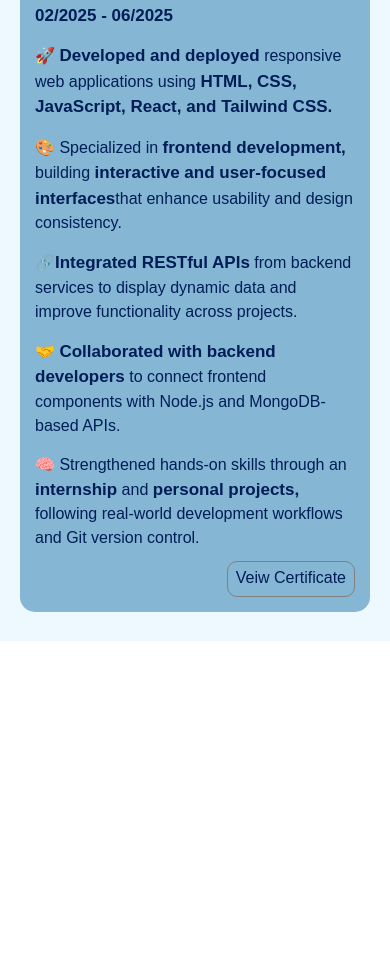
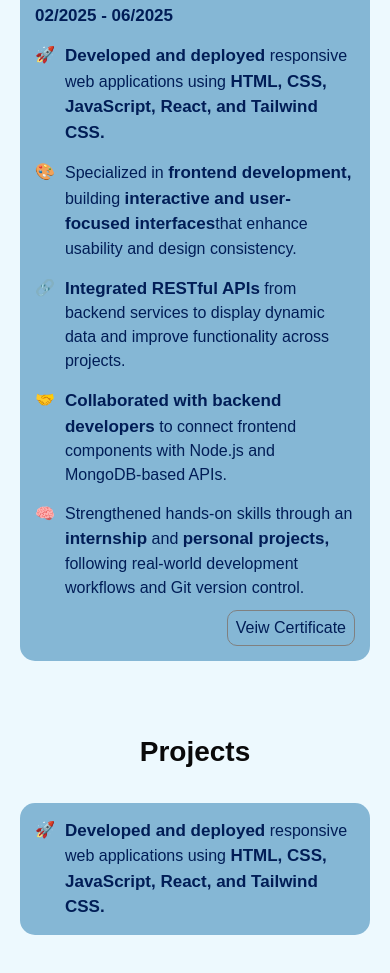
Before and after one commit to suhailullakhan619/Suhail-portfolio, a React (Vite) app: page / in a window 390 px wide. Shown: the part 2542-3515 px from the top of the page. Before the commit the page ends 3183 px from the top, so only its background shows below. Built offline with nearby package versions, Linux system fonts and the light colour scheme.

Commit message:
made few changes in Exp comp

```diff
--- a/src/App.tsx
+++ b/src/App.tsx
@@ -5,6 +5,7 @@ import Home from './components/homepage/Home'
 import Education from './components/Education/Education'
 import Skills from './components/Skills/skills'
 import Experience from './components/Experience/Experience'
+import Projects from './components/projectsSection/projects'
 function App() {
 
   return (
@@ -15,6 +16,7 @@ function App() {
       <Education/>
       <Skills/>
       <Experience/>
+      <Projects/>
     </div>
     </>
   )
--- a/src/components/Experience/Experience.css
+++ b/src/components/Experience/Experience.css
@@ -69,6 +69,11 @@ border-radius: 10px;
 cursor: pointer;
 
 }
+.contentdiv{
+  display: flex;
+  flex-direction: row;
+  gap: 10px;
+}
 
 @media (max-width:450px) {
   .ExperienceMaindiv{
--- a/src/components/Experience/Experience.tsx
+++ b/src/components/Experience/Experience.tsx
@@ -20,16 +20,31 @@ const Experience = () => {
 
 
                       <div className='internshipDes'>
-                      <p>🚀 <span className='text-[17px] font-semibold'>Developed and deployed</span> responsive web applications using <span className='text-[17px] font-semibold' > HTML, CSS, JavaScript, React, and Tailwind CSS.</span>
+                       <div className='contentdiv'>
+                          <div>🚀</div>
+                          <p><span className='text-[17px] font-semibold'>Developed and deployed</span> responsive web applications using <span className='text-[17px] font-semibold' > HTML, CSS, JavaScript, React, and Tailwind CSS.</span>
                       </p>
+                        </div>
 
-                      <p>🎨 Specialized in <span className='text-[17px] font-semibold'>frontend development,</span> building <span className='text-[17px] font-semibold'>interactive and user-focused interfaces</span>that enhance usability and design consistency.</p>
+                         <div className='contentdiv'>
+                          <div>🎨</div>
+                          <p> Specialized in <span className='text-[17px] font-semibold'>frontend development,</span> building <span className='text-[17px] font-semibold'>interactive and user-focused interfaces</span>that enhance usability and design consistency.</p>
+                        </div>
 
-                      <p>🔗<span className='text-[17px] font-semibold'>Integrated RESTful APIs</span> from backend services to display dynamic data and improve functionality across projects.</p>
+                      <div className='contentdiv'>
+                          <div>🔗</div>
+                           <p><span className='text-[17px] font-semibold'>Integrated RESTful APIs</span> from backend services to display dynamic data and improve functionality across projects.</p>
+                        </div>
 
-                      <p>🤝 <span className='text-[17px] font-semibold'>Collaborated with backend developers</span> to connect frontend components with Node.js and MongoDB-based APIs.</p>
+                    <div className='contentdiv'>
+                          <div>🤝</div>
+                          <p> <span className='text-[17px] font-semibold'>Collaborated with backend developers</span> to connect frontend components with Node.js and MongoDB-based APIs.</p>
+                        </div>
 
-                       <p>🧠 Strengthened hands-on skills through an <span className='text-[17px] font-semibold'>internship</span> and <span className='text-[17px] font-semibold'>personal projects,</span> following real-world development workflows and Git version control.</p>
+                        <div className='contentdiv'>
+                          <div>🧠</div>
+                          <p> Strengthened hands-on skills through an <span className='text-[17px] font-semibold'>internship</span> and <span className='text-[17px] font-semibold'>personal projects,</span> following real-world development workflows and Git version control.</p>
+                        </div>
 
                       </div>
 
--- a/src/components/navbar/MenuContent.tsx
+++ b/src/components/navbar/MenuContent.tsx
@@ -7,6 +7,7 @@ const MenuContent = () => {
           <div className='h-[30px]   hover:text-black hover:font-bold cursor-pointer active:font-bold active:scale-[1.1] transition-all duration-300'>Education</div>
           <div className='h-[30px]   hover:text-black hover:font-bold cursor-pointer active:font-bold active:scale-[1.1] transition-all duration-300'>Skills</div>
           <div className='h-[30px]   hover:text-black hover:font-bold cursor-pointer active:font-bold active:scale-[1.1] transition-all duration-300'>Experiences</div>
+          <div className='h-[30px]   hover:text-black hover:font-bold cursor-pointer active:font-bold active:scale-[1.1] transition-all duration-300'>Projects</div>
           <div className='h-[30px]   hover:text-black hover:font-bold cursor-pointer active:font-bold active:scale-[1.1] transition-all duration-300'>Contact Me</div>
       </div>
 
--- a/src/components/navbar/Navbar.tsx
+++ b/src/components/navbar/Navbar.tsx
@@ -41,6 +41,10 @@ const Navbar = () => {
                 <span className='text-black'>Experience</span>
                 <span className='absolute bottom-0 left-0 w-0 h-[2px] bg-black transition-all duration-300 group-hover:w-full'></span>
               </div>
+              <div className='relative group cursor-pointer active:scale-[0.8] '>
+                <span className='text-black'>Projects</span>
+                <span className='absolute bottom-0 left-0 w-0 h-[2px] bg-black transition-all duration-300 group-hover:w-full'></span>
+              </div>
               <div className='relative group cursor-pointer active:scale-[0.8]'>
                  <span className='text-black'>Contact Me</span>
                  <span className='absolute left-0 bottom-0 w-0 h-[2px] bg-black transition-all duration-300 group-hover:w-full'></span>
--- /dev/null
+++ b/src/components/projectsSection/projects.css
@@ -0,0 +1,41 @@
+.ProjectsMaindiv{
+  display: flex;
+  align-items: center;
+  justify-content: center;
+  padding: 40px 20px;
+  flex-direction: column;
+  gap: 30px;
+background: #EDF9FE;
+
+}
+.projectsdiv{
+  display: flex;
+  align-items: center;
+  justify-content: center;
+  flex-direction: column;
+  gap: 20px;
+  width: 100%;
+  height: auto;
+}
+.aboutProjects{
+  max-width: 900px;
+width: 100%;
+height: auto;
+background-color: #85B7D5;
+color: #011D56;
+padding: 15px;
+border-radius: 15px;
+box-sizing: border-box;
+}
+.ProjectsDes{
+  display: flex;
+  flex-direction: column;
+  align-items: center;
+  justify-content: center;
+  gap: 15px;
+}
+.contentdiv{
+  display: flex;
+  flex-direction: row;
+  gap: 10px;
+}
--- /dev/null
+++ b/src/components/projectsSection/projects.tsx
@@ -0,0 +1,34 @@
+import './projects.css'
+const Projects = () => {
+  return (
+   <section>
+    <div className='ProjectsMaindiv'>
+
+          <div  data-aos="fade-down" className='text-[28px] font-bold sm:text-3xl md:text-4xl lg:text-5xl xl:text-6xl '>Projects
+          </div>
+
+          <div className='projectsdiv'>
+
+                <div data-aos="zoom-in" className='aboutProjects'>
+
+                      <div className='ProjectsDes'>
+                        <div className='contentdiv'>
+                          <div>🚀</div>
+                          <p><span className='text-[17px] font-semibold'>Developed and deployed</span> responsive web applications using <span className='text-[17px] font-semibold' > HTML, CSS, JavaScript, React, and Tailwind CSS.</span>
+                      </p>
+                        </div>
+
+
+
+                      </div>
+
+
+                </div>
+          </div>
+
+    </div>
+    </section>
+  )
+}
+
+export default Projects
```
